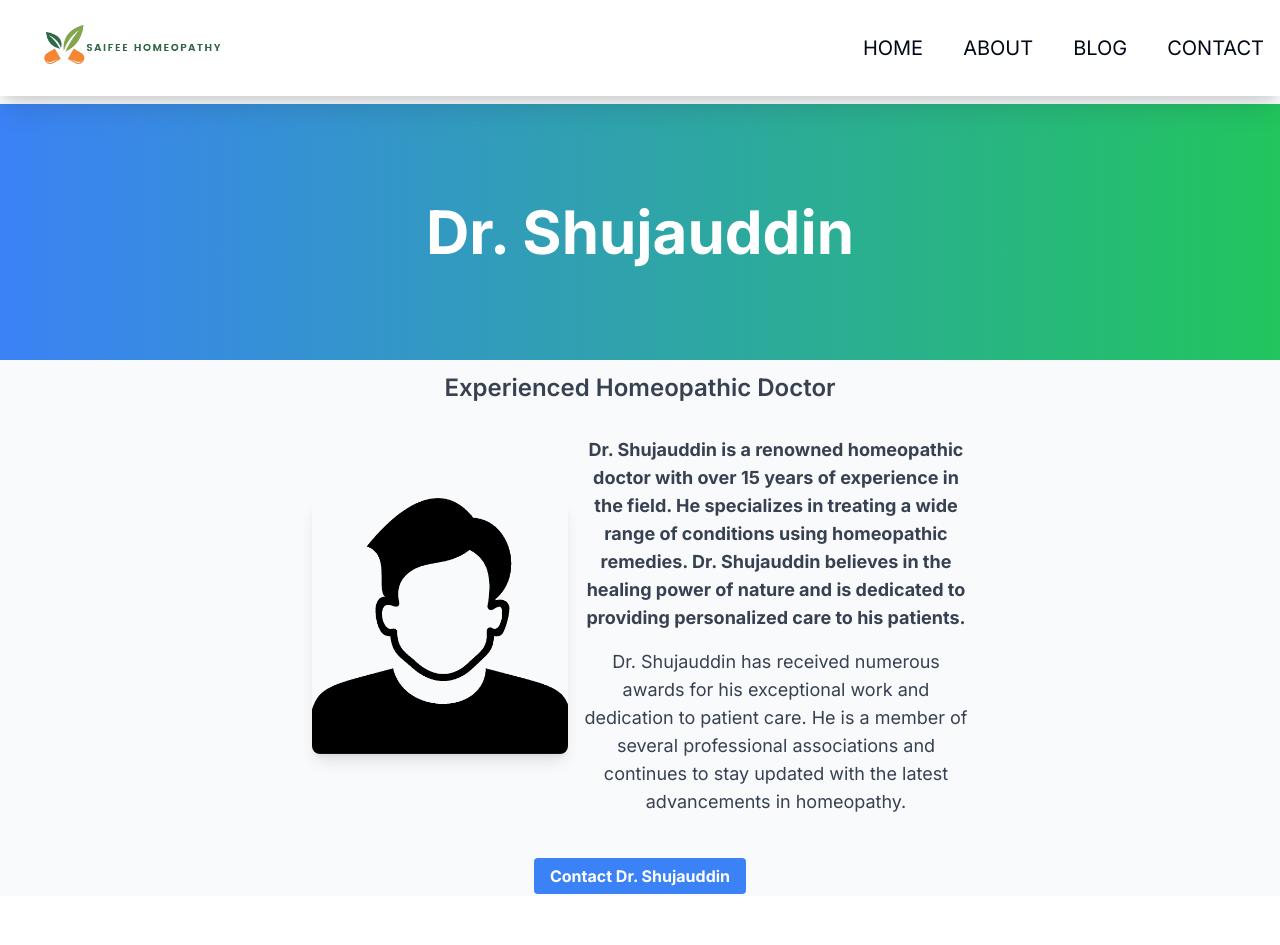
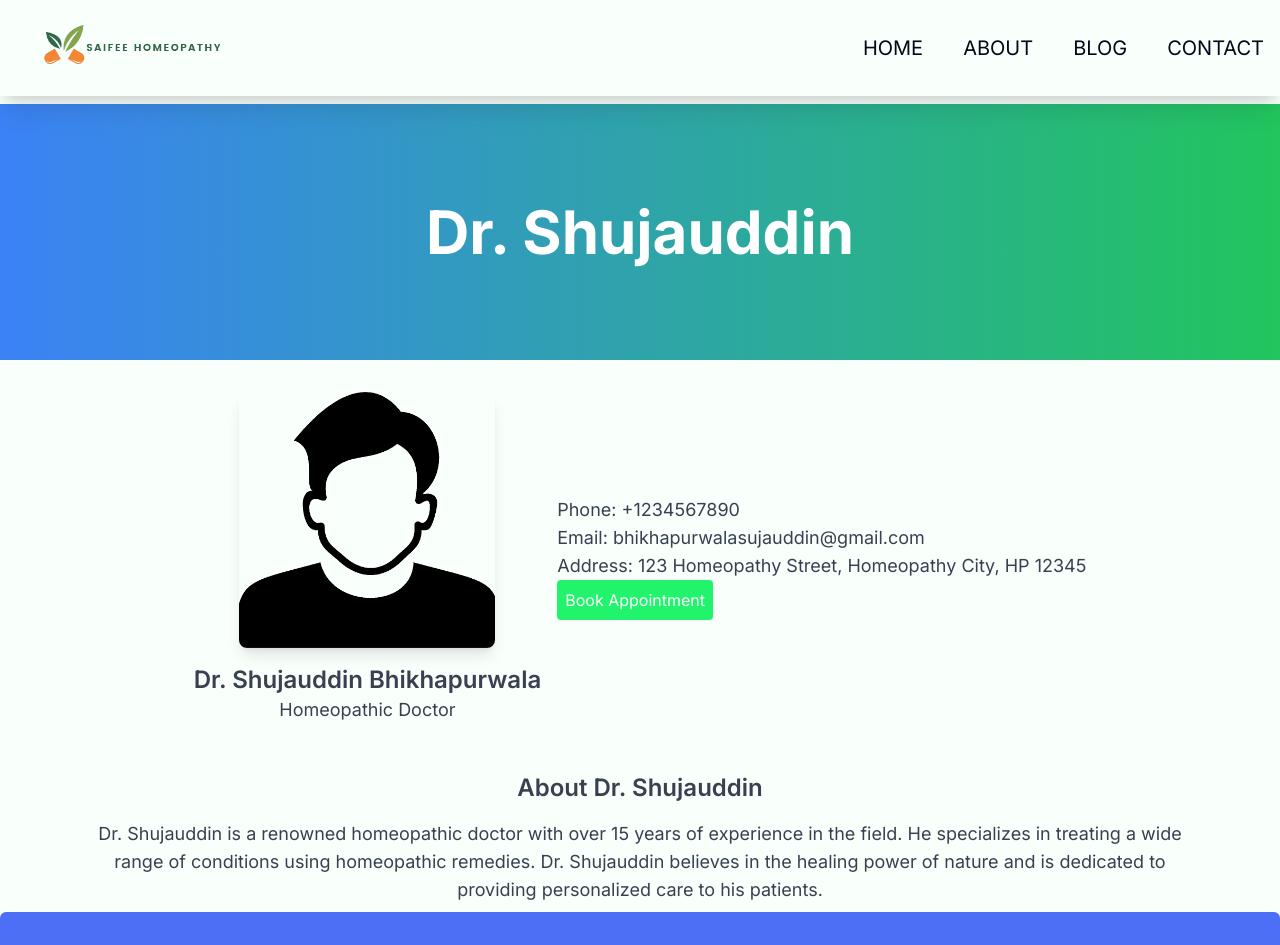
Before and after one commit to B-Mustafa/drshujauddin, a Next.js app: page /about in a window 1280 px wide. Shown: the top 945 px of the page. Before the commit the page ends 896 px from the top, so only its background shows below. Built offline with nearby package versions, Linux system fonts and the light colour scheme.

Commit message:
made changes to about page and also changed stylings

```diff
--- a/app/about/page.tsx
+++ b/app/about/page.tsx
@@ -1,15 +1,31 @@
-import React from 'react';
+"use client"
+import React, { useState } from 'react';
 import Head from 'next/head';
 import Navbar from '@/components/Navbar';
 import Image from 'next/image';
 import Profile from '../../public/profile.webp';
 import Link from 'next/link';
+import Footer from '@/components/Footer';
+import AppointmentModal from '@/components/Modal';
 
-const AboutUs: React.FC = () => {
+
+
+const About: React.FC = () => {
+
+  const [isModalOpen, setIsModalOpen] = useState(false);
+
+  const openModal = () => {
+    setIsModalOpen(true);
+  };
+
+  const closeModal = () => {
+    setIsModalOpen(false);
+  };
+
  return (
     <>
       <Navbar isAdminRoute={false} />
-      <div className="flex flex-col items-center justify-center min-h-screen bg-gray-50 py-2">
+      <div className="flex flex-col items-center justify-center min-h-screen bg-main-background py-2">
         <Head>
           <title>About Us - Dr. Shujauddin</title>
           <link rel="icon" href="/favicon.ico" />
@@ -23,39 +39,56 @@ const AboutUs: React.FC = () => {
         </div>
 
         <main className="flex flex-col items-center justify-center w-full flex-1 px-20 text-center">
-          <p className="mt-3 text-2xl font-semibold text-gray-700">
-            Experienced Homeopathic Doctor
-          </p>
-
+          {/* Doctor's Information */}
           <div className="flex flex-wrap justify-center items-center mt-6">
-            <div className="w-64 m-2">
-              <Image src={Profile} alt="Dr. Shujauddin" className="w-full h-64 object-cover rounded-lg shadow-lg" />
-            </div>
-           <div className='flex flex-col justify'>
-           <div className="w-full md:w-96 m-2">
-              <p className="text-lg text-gray-700  text-slate-00 font-bold ">
-                Dr. Shujauddin is a renowned homeopathic doctor with over 15 years of experience in the field. He specializes in treating a wide range of conditions using homeopathic remedies. Dr. Shujauddin believes in the healing power of nature and is dedicated to providing personalized care to his patients.
+            <div className="flex flex-col items-center justify-center m-2">
+              <Image src={Profile} alt="Dr. Shujauddin" className="w-64 h-64 object-cover rounded-lg shadow-lg" />
+              <h2 className="text-2xl font-semibold text-gray-700 mt-4">
+                Dr. Shujauddin Bhikhapurwala
+              </h2>
+              <p className="text-lg text-gray-700">
+                Homeopathic Doctor
               </p>
             </div>
-            <div className="w-full md:w-96 m-2">
-              <p className="text-lg text-gray-700">
-                Dr. Shujauddin has received numerous awards for his exceptional work and dedication to patient care. He is a member of several professional associations and continues to stay updated with the latest advancements in homeopathy.
-              </p>
+            <div className="flex flex-col justify-center items-start m-2">
+              <div className="flex flex-col items-start">
+                <div>
+                <p className="text-lg text-gray-700">Phone: +1234567890</p>
+                </div>
+                <div>
+                <p className="text-lg text-gray-700">Email: bhikhapurwalasujauddin@gmail.com</p>
+                </div>
+                <div>
+                <p className="text-lg text-gray-700">Address: 123 Homeopathy Street, Homeopathy City, HP 12345</p>
+                </div>
+              </div>
+              <a href="#Appointment">
+                <button
+                  onClick={openModal}
+                  className="btn-main bg-main-primary hover:bg-main-secondary text-white px-2 py-2 rounded text-center cursor-pointer "
+                >
+                  Book Appointment
+                </button>
+                <AppointmentModal
+                  isOpen={isModalOpen}
+                  onRequestClose={closeModal}
+                />
+              </a>
             </div>
-           </div>
           </div>
 
-
-
+          {/* About Dr. Shujauddin */}
           <div className="mt-10">
-            <Link href="mailto:bhikhapurwalasujauddin@gmail.com" className="bg-blue-500 hover:bg-blue-700 text-white font-bold py-2 px-4 rounded">
-                  Contact Dr. Shujauddin
-            </Link>
+            <h2 className="text-2xl font-semibold text-gray-700">About Dr. Shujauddin</h2>
+            <p className="text-lg text-gray-700 mt-4">
+              Dr. Shujauddin is a renowned homeopathic doctor with over 15 years of experience in the field. He specializes in treating a wide range of conditions using homeopathic remedies. Dr. Shujauddin believes in the healing power of nature and is dedicated to providing personalized care to his patients.
+            </p>
           </div>
         </main>
       </div>
+      <Footer/>
     </>
  );
 };
 
-export default AboutUs;
+export default About;
--- a/app/globals.css
+++ b/app/globals.css
@@ -8,6 +8,9 @@
 
 @layer base {
   :root {
+
+
+
     --background: 0 0% 100%;
     --foreground: 222.2 84% 4.9%;
 
@@ -126,7 +129,6 @@
 }
 
 .carousel .slide {
-  background: rgb(243 244 246)!important;
   color: black;
   height: 100%;
 }
--- a/app/page.tsx
+++ b/app/page.tsx
@@ -28,10 +28,10 @@ export default function Home() {
 
 
   return (
-    <main className="bg-gray-100">
+    <main className="bg-main-background">
       <Navbar isAdminRoute={false} />
 
-      <section className="hero-container flex  items-center  justify-center mt-5 bg-gray-100 w-full overflow-hidden h-screen">
+      <section className="hero-container flex  items-center  justify-center mt-5  w-full overflow-hidden h-screen">
         <div className="hero-content-container flex items-center justify-between  w-full  py-5  px-5">
           <div className="hero-content">
             <div className="text text-left">
@@ -52,7 +52,7 @@ export default function Home() {
               <a href="#Appointment">
                 <button
                   onClick={openModal}
-                  className="btn-main bg-[#333] text-white px-2 py-2 rounded text-center cursor-pointer hover:bg-[#222]"
+                  className="btn-main bg-main-primary text-white px-2 py-2 rounded text-center cursor-pointer "
                 >
                   Book Appointment
                 </button>
@@ -72,7 +72,7 @@ export default function Home() {
           />
         </div>
       </section>
-      <section className="bg-gray-100 py-8">
+      <section className=" py-8">
           <h2 className="text-2xl font-bold text-center mb-6">Testimonials</h2>
           <Testimonials/>
       </section>
--- a/components/Footer.tsx
+++ b/components/Footer.tsx
@@ -4,8 +4,8 @@ import React from 'react'
 function Footer() {
   return (
     <>
-      <footer className=' flex justify-center items-center bg-[#93939366] m-auto  p-[30px]  rounded-md'>
-        <p>&copy; Copyright <Link href={"https://github.com/B-Mustafa"} className='text-blue-600 mr-2 ml-2'>Mustafa Bhikhapurwala</Link>  2024</p>
+      <footer className=' flex justify-center items-center bg-main-accent m-auto  p-[30px]  rounded-md'>
+        <p className='text-white'>&copy; Copyright <Link href={"https://github.com/B-Mustafa"} className='text-white mr-2 ml-2'>Mustafa Bhikhapurwala</Link>  2024</p>
       </footer>
     </>
   )
--- a/components/Navbar.tsx
+++ b/components/Navbar.tsx
@@ -31,7 +31,7 @@ function Navbar({ isAdminRoute }: NavbarProps) {
   }, [handleNav, menuOpen]);
 
   return (
-    <nav className='sticky w-full h-24 shadow-xl bg-white'>
+    <nav className='sticky w-full h-24 shadow-xl bg-main-background'>
       <div className='flex justify-between items-center h-full w-full px-4 2xl:px-16 '>
         <div className='flex items-center p-3 text-xl '>
           <Link href={isAdminRoute ? '/admin' : '/'}>
--- a/tailwind.config.ts
+++ b/tailwind.config.ts
@@ -24,6 +24,11 @@ const config = {
         'slab': ['Roboto Slab', 'serif'],
       },
       colors: {
+        'main-text': '#011608',
+        'main-background': '#f9fffb',
+        'main-primary': '#21f36d',
+        'main-secondary': '#76c8f7',
+        'main-accent': '#4c6ff5',
         border: "hsl(var(--border))",
         input: "hsl(var(--input))",
         ring: "hsl(var(--ring))",
```
